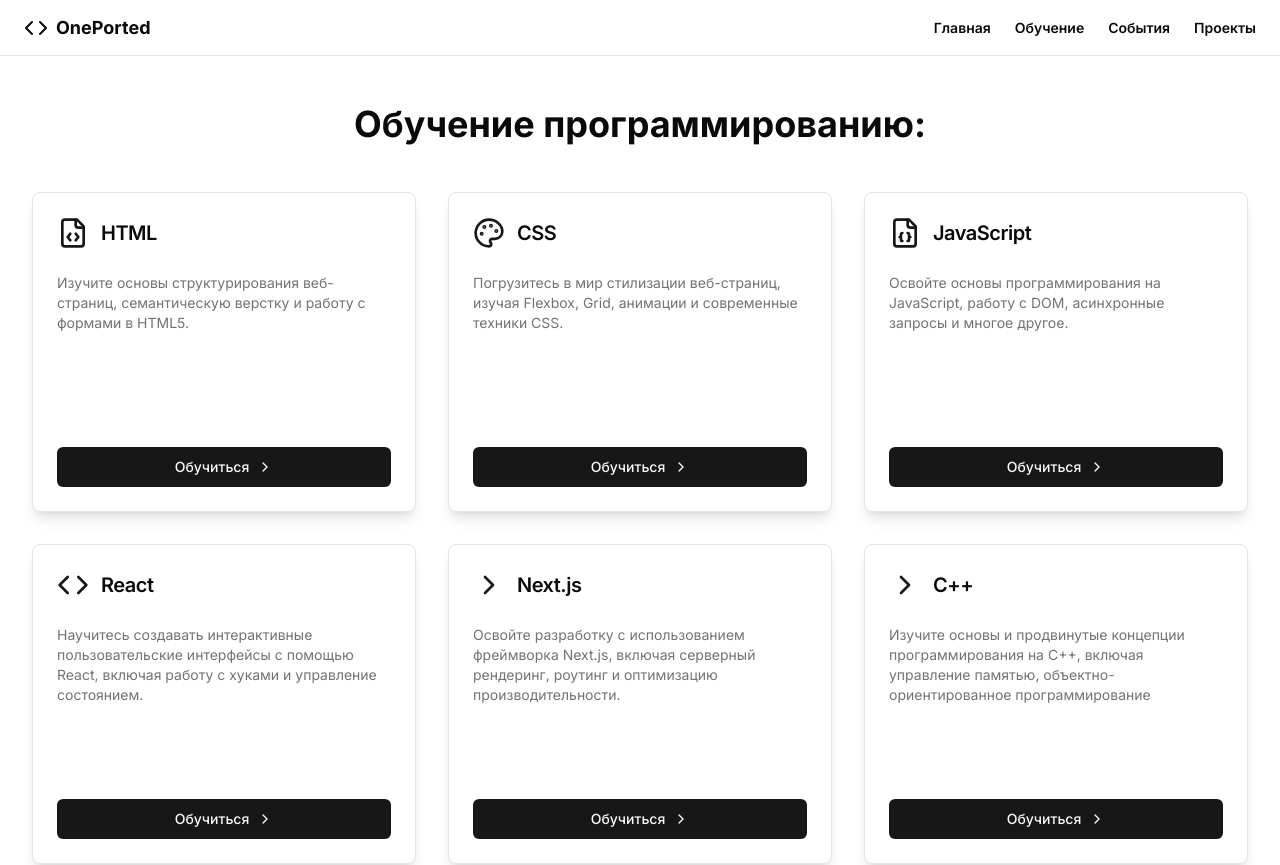
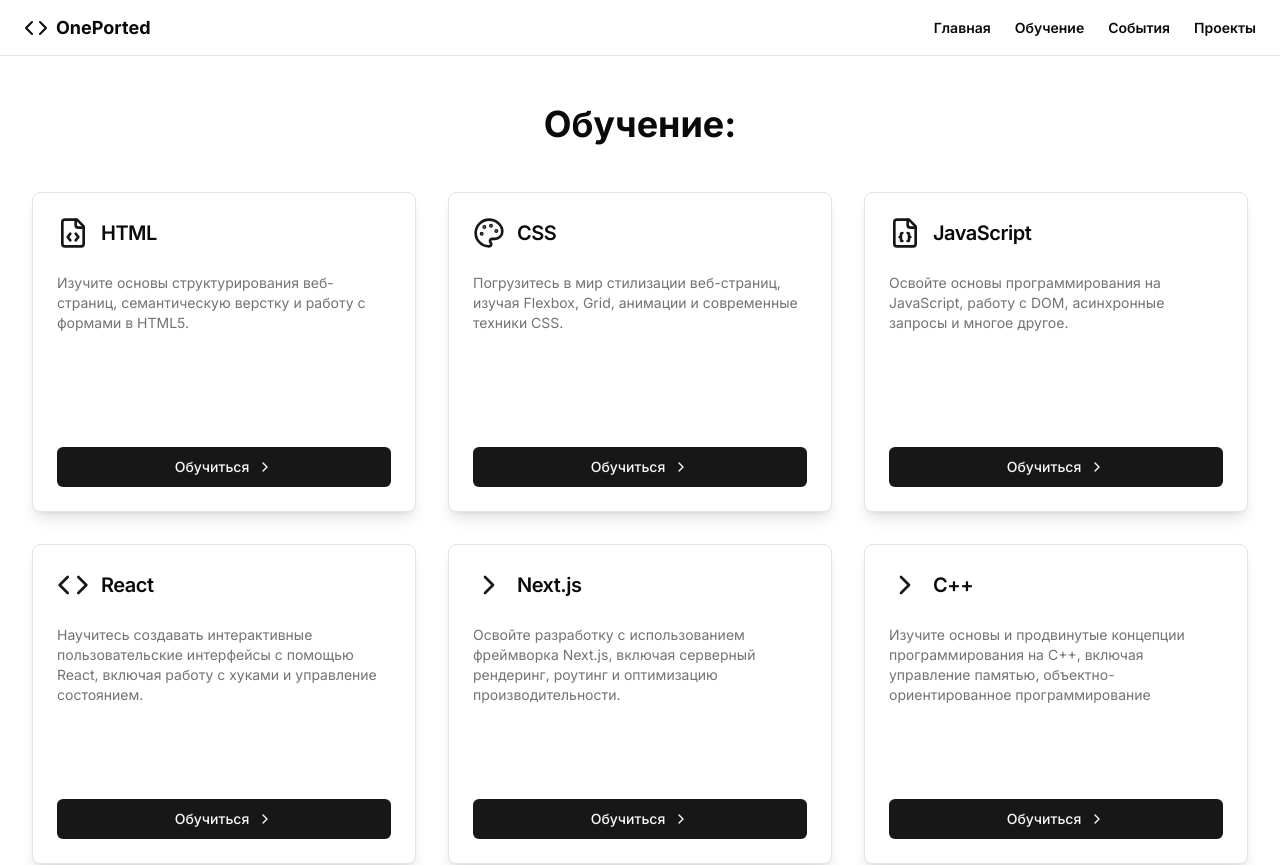
Before and after one commit to manyports/oneported, a Next.js app: page /learn in a window 1280 px wide. Shown: the top 865 px of the page. Built offline with nearby package versions, Linux system fonts and the light colour scheme.

Commit message:
Refactor learn page component and update technologies list

```diff
--- a/src/app/learn/page.tsx
+++ b/src/app/learn/page.tsx
@@ -66,7 +66,7 @@ export default function Component() {
   return (
     <div className="container mx-auto py-12">
       <h1 className="text-4xl font-bold mb-12 text-center">
-        Обучение программированию:
+        Обучение:
       </h1>
       <div className="grid grid-cols-1 md:grid-cols-2 lg:grid-cols-3 gap-8">
         {technologies.map((tech) => (
```
